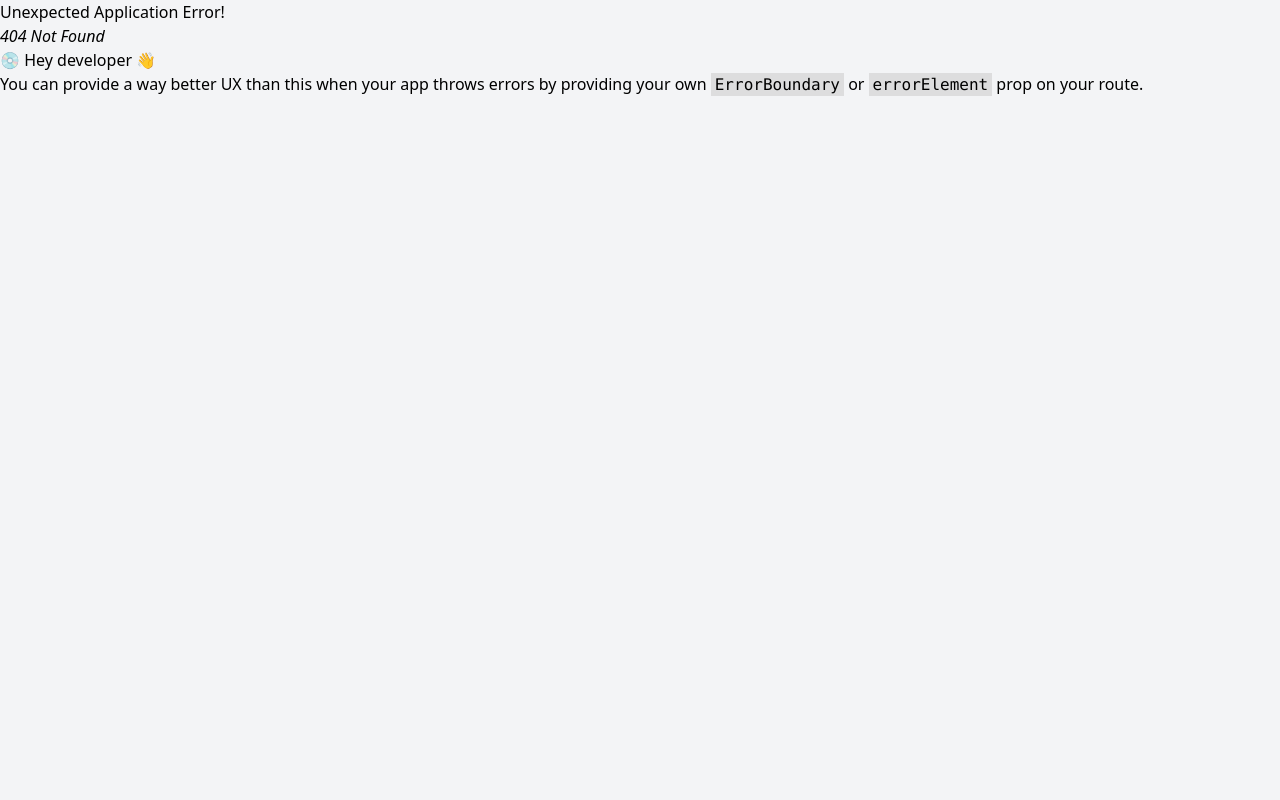
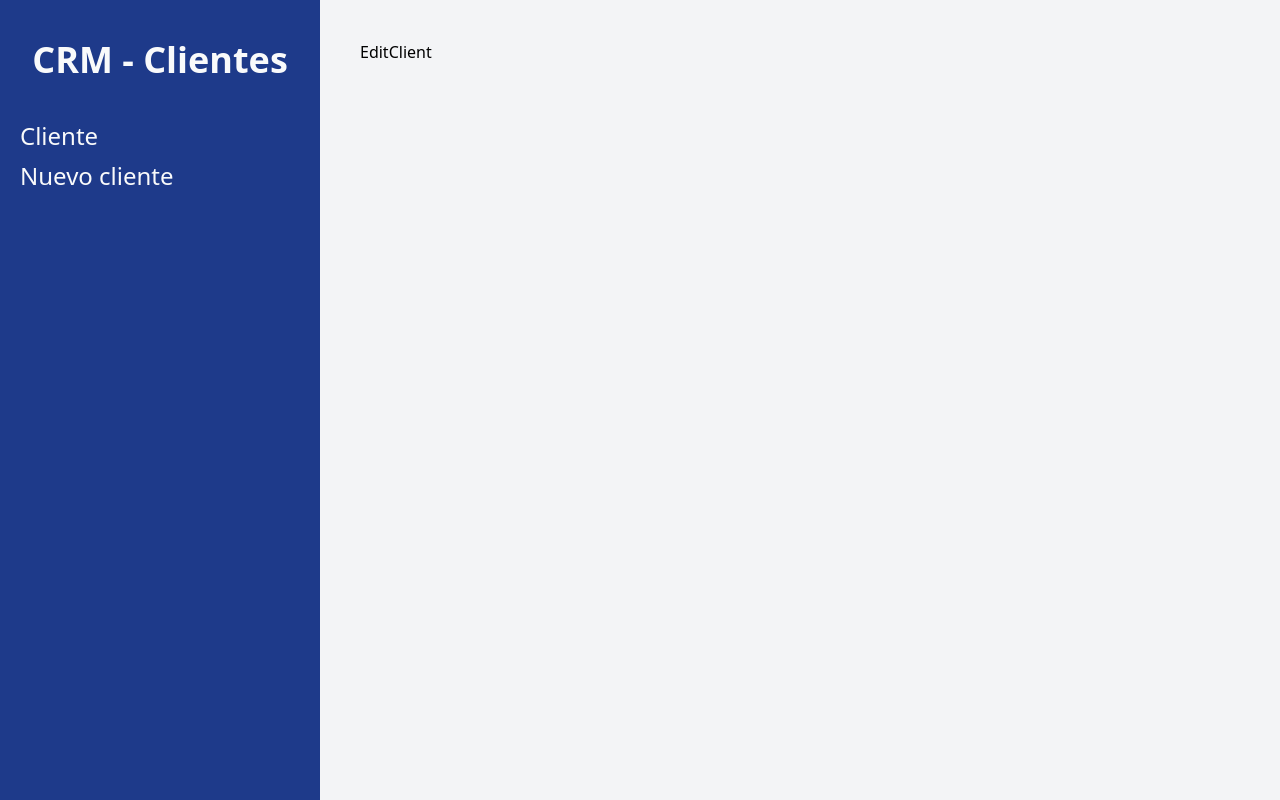
Before and after one commit to oscar-soto/CMR-React, a React (Vite) app: page /clientes/1/editar in a window 1280 px wide. Before the commit this address had no page. Built offline with nearby package versions, Linux system fonts and the light colour scheme.

Commit message:
Fix: add barrel files to data

```diff
--- a/db.json
+++ b/db.json
@@ -42,6 +42,14 @@
       "telefono": "937719804",
       "notas": "desea un ecommerce",
       "id": 6
+    },
+    {
+      "nombre": "Oscar 2",
+      "empresa": "Oscar Globant",
+      "email": "oscar.espinoza@globant.cl",
+      "telefono": "23948239",
+      "notas": "Esto es un test",
+      "id": 7
     }
   ]
 }
--- a/src/components/Client.jsx
+++ b/src/components/Client.jsx
@@ -1,4 +1,8 @@
+import { Navigate, useNavigate } from "react-router-dom";
+
 export const Client = ({ client }) => {
+  const navigate = useNavigate()
+
   const { id, nombre, telefono, email, empresa } = client;
   return (
     <tr className="border-b">
@@ -22,6 +26,7 @@ export const Client = ({ client }) => {
         <button
           type="button"
           className="text-blue-600 hover:text-blue-700 uppercase font-bold text-xs"
+          onClick={() => navigate(`/clientes/${id}/editar`)}
         >
           Editar
         </button>
--- a/src/data/addClients.js
+++ b/src/data/addClient.js
@@ -2,7 +2,7 @@
  * Send data to DB
  * @param {data} dataClient
  */
-export const addClients = async (data) => {
+export const addClient = async (data) => {
   const url = import.meta.env.VITE_API_URL;
 
   try {
--- a/src/data/getClients.js
+++ b/src/data/getAllClients.js
@@ -1,4 +1,8 @@
-export const getClients = async () => {
+/**
+ * This function get all Clients
+ * @returns allClients
+ */
+export const getAllClients = async () => {
   const url = import.meta.env.VITE_API_URL;
 
   const resp = await fetch(url);
--- /dev/null
+++ b/src/data/index.js
@@ -0,0 +1,3 @@
+export * from './addClient';
+export * from './getAllClients';
+export * from './getClient';
--- a/src/main.jsx
+++ b/src/main.jsx
@@ -4,6 +4,7 @@ import { createBrowserRouter, RouterProvider } from 'react-router-dom';
 
 import { Index, loader as clientsLoader } from './pages/Index';
 import { NewClient, action as newClientAction } from './pages/NewClient';
+import { EditClient, loader as editClientLoader } from './pages/EditClient';
 
 import { Layout } from './components/Layout';
 import { ErrorPage } from './components/ErrorPage';
@@ -18,12 +19,17 @@ const router = createBrowserRouter([
         index: true,
         element: <Index />,
         loader: clientsLoader,
-        errorElement: <ErrorPage />
+        errorElement: <ErrorPage />,
       },
       {
         path: '/clientes/nuevo',
         element: <NewClient />,
-        action: newClientAction
+        action: newClientAction,
+      },
+      {
+        path: '/clientes/:clienteId/editar',
+        element: <EditClient />,
+        loader: editClientLoader,
       },
     ],
   },
--- /dev/null
+++ b/src/pages/EditClient.jsx
@@ -0,0 +1,10 @@
+export async function loader({params}) {
+  console.log(params)
+  return 1;
+}
+
+export const EditClient = () => {
+  return (
+    <div>EditClient</div>
+  )
+}
--- a/src/pages/Index.jsx
+++ b/src/pages/Index.jsx
@@ -1,9 +1,9 @@
 import { useLoaderData } from 'react-router-dom';
 import { Client } from '../components/Client';
-import { getClients } from '../data/getClients';
+import { getAllClients } from '../data';
 
 export function loader() {
-  const clients = getClients();
+  const clients = getAllClients();
   return clients;
 }
 
--- a/src/pages/NewClient.jsx
+++ b/src/pages/NewClient.jsx
@@ -1,8 +1,7 @@
 import { Form, useNavigate, useActionData, redirect } from 'react-router-dom';
 import { Error } from '../components/Error';
 import { FormClient } from '../components/FormClient';
-import { addClients } from '../data/addClients';
-
+import { addClient } from '../data';
 
 export async function action({ request }) {
   const formData = await request.formData();
@@ -28,7 +27,7 @@ export async function action({ request }) {
   }
 
   // Send valid data
-  await addClients(data)
+  await addClient(data)
 
   return redirect('/')
 }
```
Also changed, not shown: src/data/getClient.js (added).
